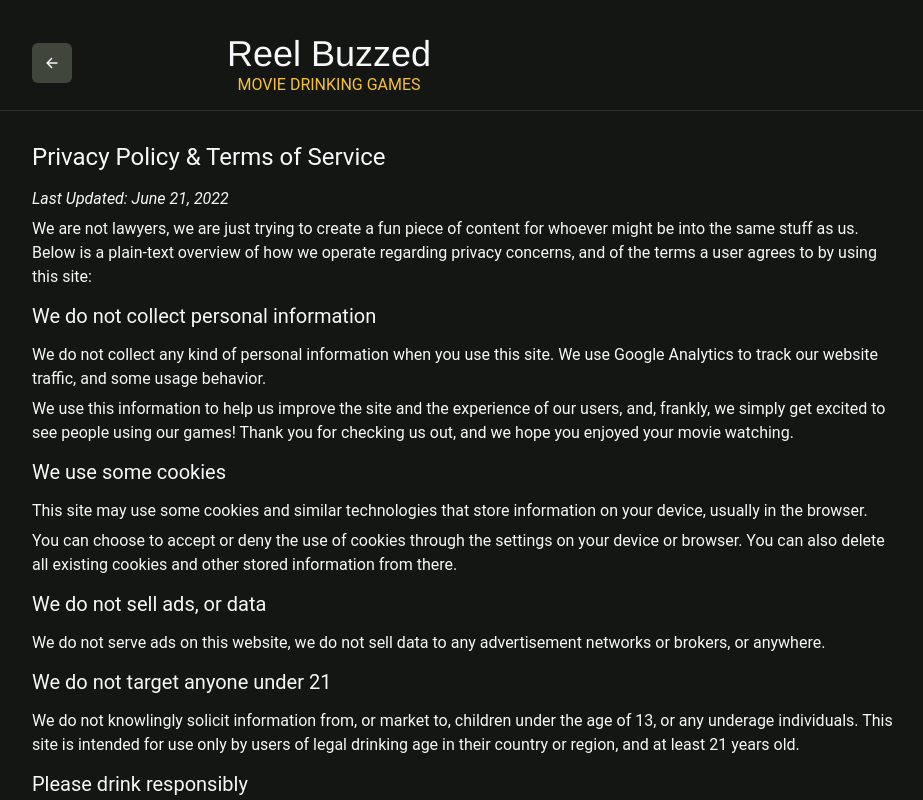
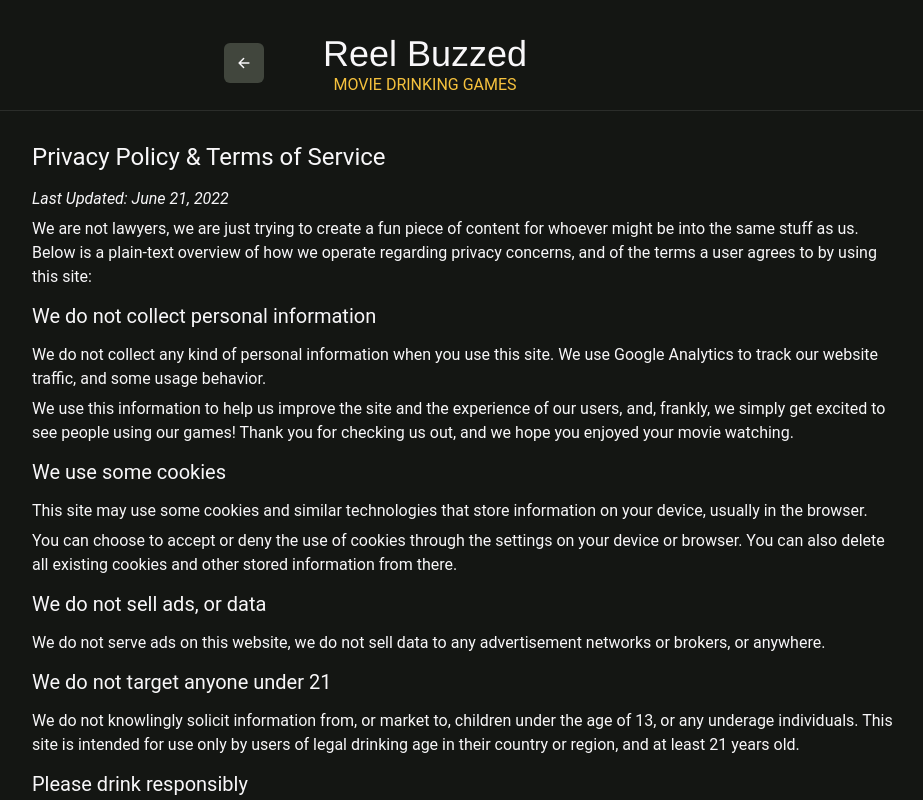
Before and after one commit to trm313/reelbuzzed-v2, a Next.js app: page /user-agreements in a window 1280 px wide. Shown: the top 800 px of the page, without its empty margins (176-1099 px from the left). Built offline with nearby package versions, Linux system fonts and the light colour scheme; no server answers.

Commit message:
Shrunk desktop maxW to lg

```diff
--- a/components/Layout/Header.js
+++ b/components/Layout/Header.js
@@ -11,7 +11,7 @@ const Header = () => {
       <Flex
         alignItems='center'
         w='100%'
-        maxW='4xl'
+        maxW='lg'
         mx='auto'
         p={4}
         justifyContent='space-between'
--- a/components/MoviePage/MoviePage.js
+++ b/components/MoviePage/MoviePage.js
@@ -21,6 +21,7 @@ const MoviePage = ({ movie }) => {
       mb={8}
       mx='auto'
     >
+      <Flex direction='column' maxW='lg'>
         <Flex label='Row Header' w='100%'>
           <Box flexShrink={0} mr={3} maxW={[100, 100]}>
             <Image
@@ -91,6 +92,7 @@ const MoviePage = ({ movie }) => {
           />
         </Flex>
       </Flex>
+    </Flex>
   );
 };
 
```
Lines whose indentation alone changed are shown as unchanged.
